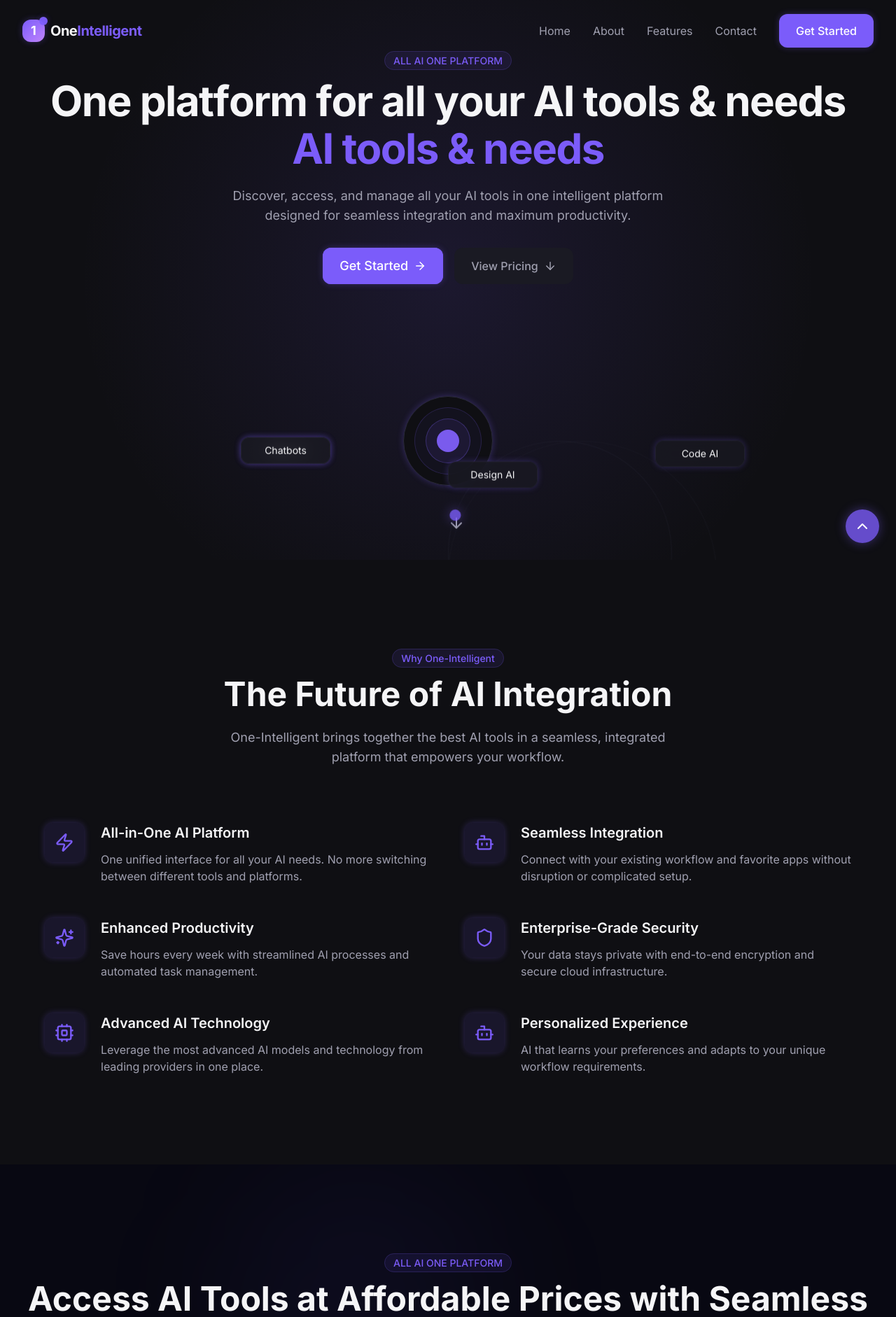
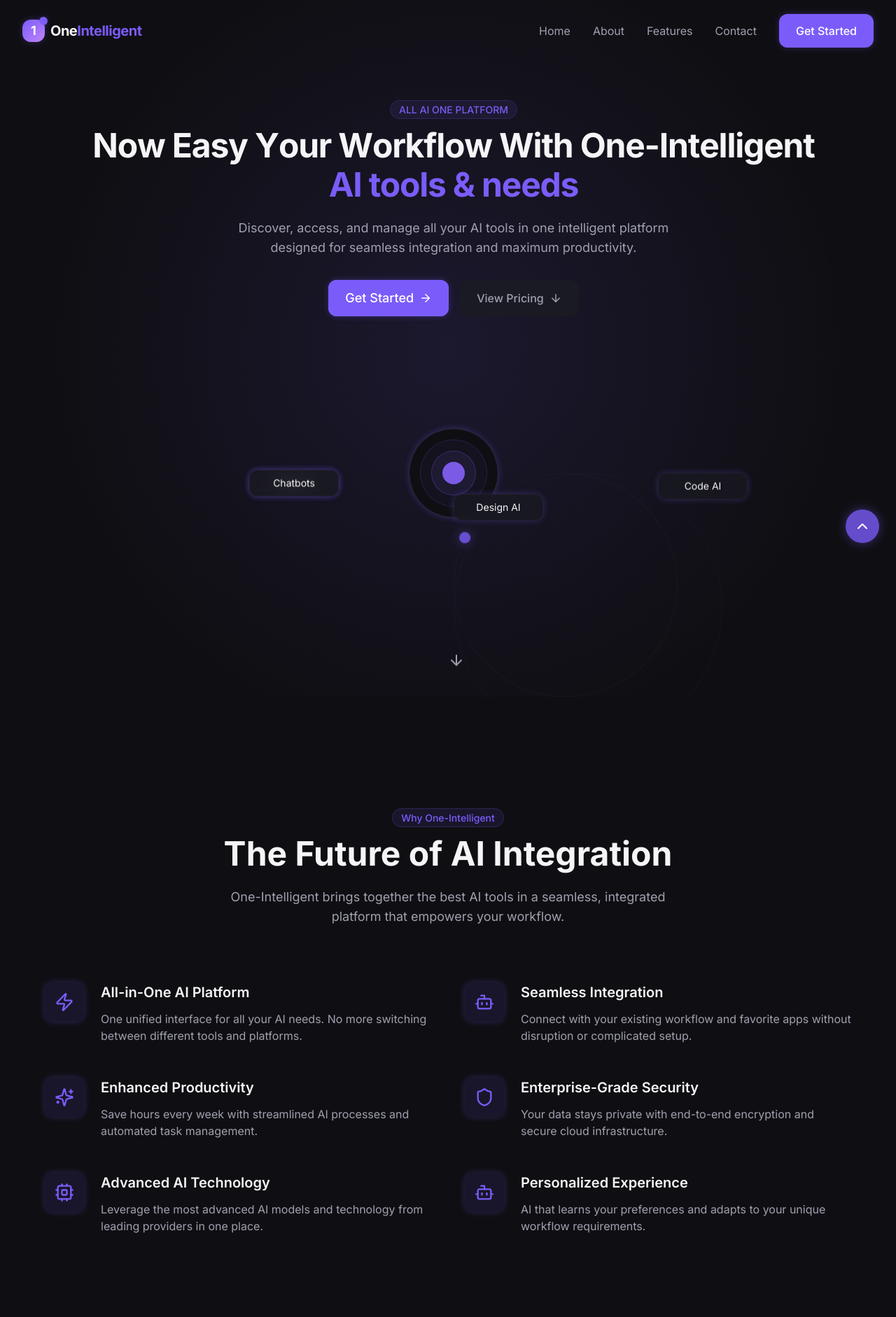
Before and after one commit to ayushsharmabuis/one-intellignet, a React (Vite) app: page / in a window 1280 px wide. Shown: the top 1882 px of the page at 70% size. Built offline with nearby package versions, Linux system fonts and the light colour scheme.

Commit message:
Update landing page content
Updates the landing page hero section text, call to action, and layout.

```diff
--- a/src/components/AnimatedBackground.tsx
+++ b/src/components/AnimatedBackground.tsx
@@ -13,14 +13,14 @@ const AnimatedBackground: React.FC = () => {
 
     const resizeCanvas = () => {
       canvas.width = window.innerWidth;
-      canvas.height = window.innerHeight;
+      canvas.height = window.innerHeight * 1.5; // Increased height to make the animation taller
     };
 
     window.addEventListener('resize', resizeCanvas);
     resizeCanvas();
 
     const particles: Particle[] = [];
-    const particleCount = 50;
+    const particleCount = 80; // Increased particle count
 
     for (let i = 0; i < particleCount; i++) {
       particles.push({
@@ -107,7 +107,7 @@ const AnimatedBackground: React.FC = () => {
   return (
     <canvas
       ref={canvasRef}
-      className="fixed top-0 left-0 w-full h-full -z-10 opacity-50"
+      className="fixed top-0 left-0 w-full h-full -z-10 opacity-60" // Increased opacity
     />
   );
 };
--- a/src/components/LandingPage.tsx
+++ b/src/components/LandingPage.tsx
@@ -25,7 +25,7 @@ const LandingPage: React.FC<{ onGetStarted: () => void }> = ({ onGetStarted }) =
   };
 
   useEffect(() => {
-    const heroText = "One platform for all your AI tools & needs";
+    const heroText = "Now Easy Your Workflow With One-Intelligent";
     const animationDelay = 40; // ms between each character
 
     const animateText = async () => {
@@ -53,10 +53,9 @@ const LandingPage: React.FC<{ onGetStarted: () => void }> = ({ onGetStarted }) =
         const heroElementsHtmlElement = heroElements as HTMLElement;
         const heroBackgroundHtmlElement = heroBackground as HTMLElement;
 
-        // Limit the maximum transform to prevent hanging appearance
-        const maxTransform = 100;
-        const elementTransform = Math.min(scrollY * 0.4, maxTransform);
-        const bgTransform = Math.min(scrollY * 0.2, maxTransform/2);
+        const maxTransform = 80; // Reduced from 100
+        const elementTransform = Math.min(scrollY * 0.3, maxTransform); // Reduced from 0.4
+        const bgTransform = Math.min(scrollY * 0.15, maxTransform/2); // Reduced from 0.2
 
         heroElementsHtmlElement.style.transform = `translateY(${elementTransform}px)`;
         heroBackgroundHtmlElement.style.transform = `translateY(${bgTransform}px)`;
@@ -193,9 +192,9 @@ const LandingPage: React.FC<{ onGetStarted: () => void }> = ({ onGetStarted }) =
       <AnimatedBackground />
       <Navbar />
 
-      <section className="hero-section relative min-h-screen flex items-center justify-center px-4 overflow-hidden">
+      <section className="hero-section relative min-h-screen flex items-center justify-center px-4 overflow-hidden pt-20 pb-40">
         <div className="hero-gradient absolute inset-0 bg-hero-glow opacity-80"></div>
-        <div className="container mx-auto text-center z-10 mt-16 hero-elements">
+        <div className="container mx-auto text-center z-10 mt-16 hero-elements pl-4 md:pl-12">
           <div className={`transition-all duration-1000 transform ${
             isLoaded ? 'translate-y-0 opacity-100' : 'translate-y-10 opacity-0'
           }`}>
@@ -205,7 +204,7 @@ const LandingPage: React.FC<{ onGetStarted: () => void }> = ({ onGetStarted }) =
               </span>
             </div>
 
-            <h1 ref={heroTextRef} className="text-4xl md:text-5xl lg:text-6xl font-bold mb-6 tracking-tight leading-tight overflow-hidden">
+            <h1 ref={heroTextRef} className="text-3xl md:text-4xl lg:text-5xl font-bold mb-6 tracking-tight leading-tight overflow-hidden">
               <span className="block mb-2 relative">
                 {animatedText.map((char, index) => (
                   <span
@@ -313,7 +312,7 @@ const LandingPage: React.FC<{ onGetStarted: () => void }> = ({ onGetStarted }) =
         </div>
       </section>
 
-      <section id="features" className="section-container py-32" ref={setValuePropSectionRef}>
+      <section id="features" className="section-container py-40" ref={setValuePropSectionRef}>
         <div className="text-center mb-20">
           <span className="px-3 py-1 rounded-full bg-one-accent/10 text-one-accent text-sm font-medium border border-one-accent/20">
             Why One-Intelligent
@@ -347,7 +346,7 @@ const LandingPage: React.FC<{ onGetStarted: () => void }> = ({ onGetStarted }) =
         </div>
       </section>
 
-      <section id="pricing" className="section-container py-32 bg-one-darker relative overflow-hidden" ref={setPricingSectionRef}>
+      <section id="pricing" className="section-container py-40 bg-one-darker relative overflow-hidden" ref={setPricingSectionRef}>
         <div className="absolute top-0 left-0 w-full h-full overflow-hidden">
           <div className="absolute top-0 left-1/4 w-96 h-96 bg-one-accent/5 rounded-full filter blur-[100px]"></div>
           <div className="absolute bottom-0 right-1/4 w-96 h-96 bg-one-accent/5 rounded-full filter blur-[100px]"></div>
@@ -441,7 +440,7 @@ const LandingPage: React.FC<{ onGetStarted: () => void }> = ({ onGetStarted }) =
         </div>
       </section>
 
-      <section id="reviews" className="section-container py-32" ref={setReviewsSectionRef}>
+      <section id="reviews" className="section-container py-40" ref={setReviewsSectionRef}>
         <div className="text-center mb-16">
           <span className="px-3 py-1 rounded-full bg-one-accent/10 text-one-accent text-sm font-medium border border-one-accent/20">
             What Users Say
@@ -500,10 +499,10 @@ const LandingPage: React.FC<{ onGetStarted: () => void }> = ({ onGetStarted }) =
         </div>
       </section>
 
-      <section id="cta" className="py-32 relative overflow-hidden" ref={setCtaSectionRef}>
+      <section id="cta" className="py-40 relative overflow-hidden" ref={setCtaSectionRef}>
         <div className="absolute inset-0 bg-gradient-to-b from-one-dark to-one-darker opacity-80"></div>
         <div className="absolute inset-0 opacity-40">
-          <div className="absolute top-0 left-0 w-full h-full bg-[url('https://images.unsplash.com/photo-1641427062152-058476661cf3?q=80&w=1000&auto=format&fit=crop')] bg-cover bg-center"></div>
+          <div className="absolute top-0 left-0 w-full h-full bg-[url('/lovable-uploads/672377fb-2f9b-461b-b1cc-3da4a8cdb022.png')] bg-cover bg-center"></div>
         </div>
 
         <div className="container mx-auto px-4 relative z-10">
@@ -516,7 +515,7 @@ const LandingPage: React.FC<{ onGetStarted: () => void }> = ({ onGetStarted }) =
               Now Ready To <span className="text-one-accent">Access AI Tools</span> In Just A One Place.
             </h2>
 
-            <p className="text-one-text-muted text-lg mb-6 cta-animated opacity-0" style={{ animationDelay: '0.2s' }}>
+            <p className="text-one-text-muted text-sm mb-6 cta-animated opacity-0" style={{ animationDelay: '0.2s' }}>
               One platform for all your AI tools & needs
             </p>
 
@@ -526,7 +525,7 @@ const LandingPage: React.FC<{ onGetStarted: () => void }> = ({ onGetStarted }) =
                 className="interactive-button text-lg relative overflow-hidden group/cta px-8 py-4"
               >
                 <span className="relative z-10 flex items-center">
-                  Contact Us To Get Started
+                  Get Started
                   <ArrowRight className="ml-2 inline-block transition-transform duration-300 group-hover/cta:translate-x-1" size={20} />
                 </span>
                 <span className="absolute inset-0 bg-gradient-to-r from-[#7B5CFA] to-[#9B87F5] opacity-0 group-hover/cta:opacity-100 transition-opacity duration-500"></span>
```
